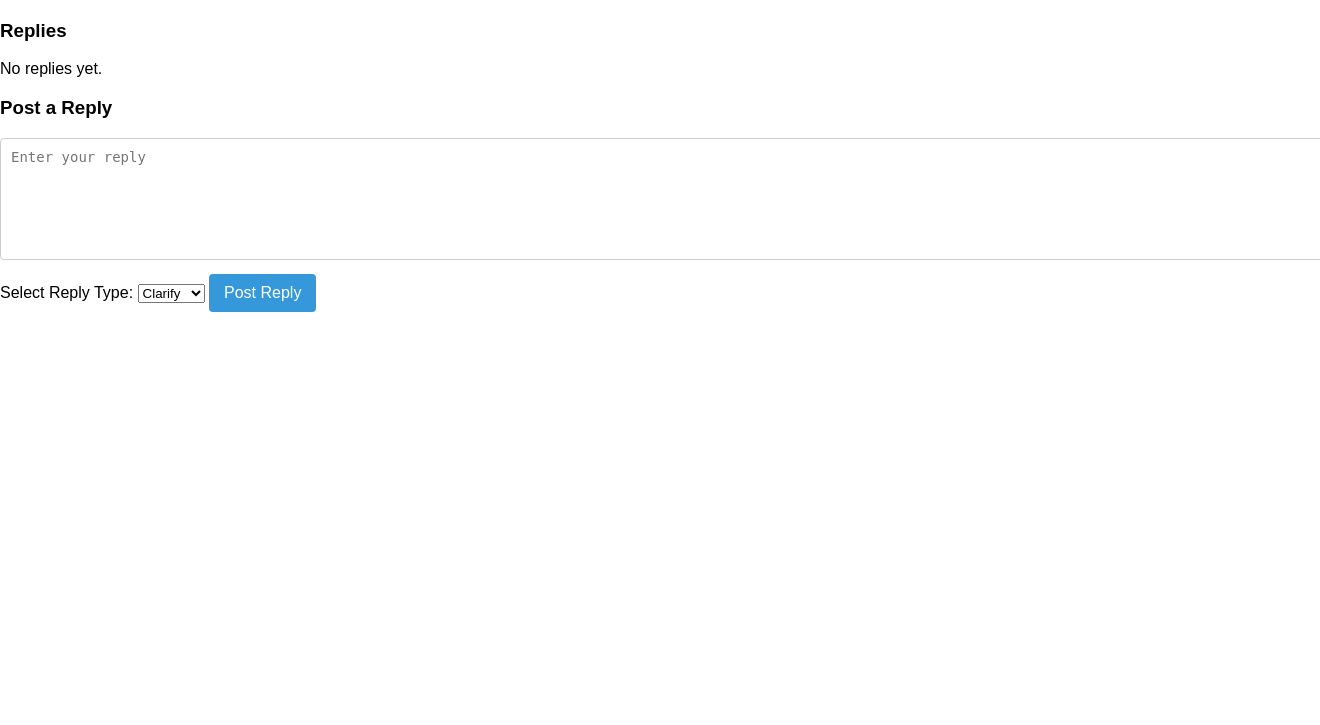
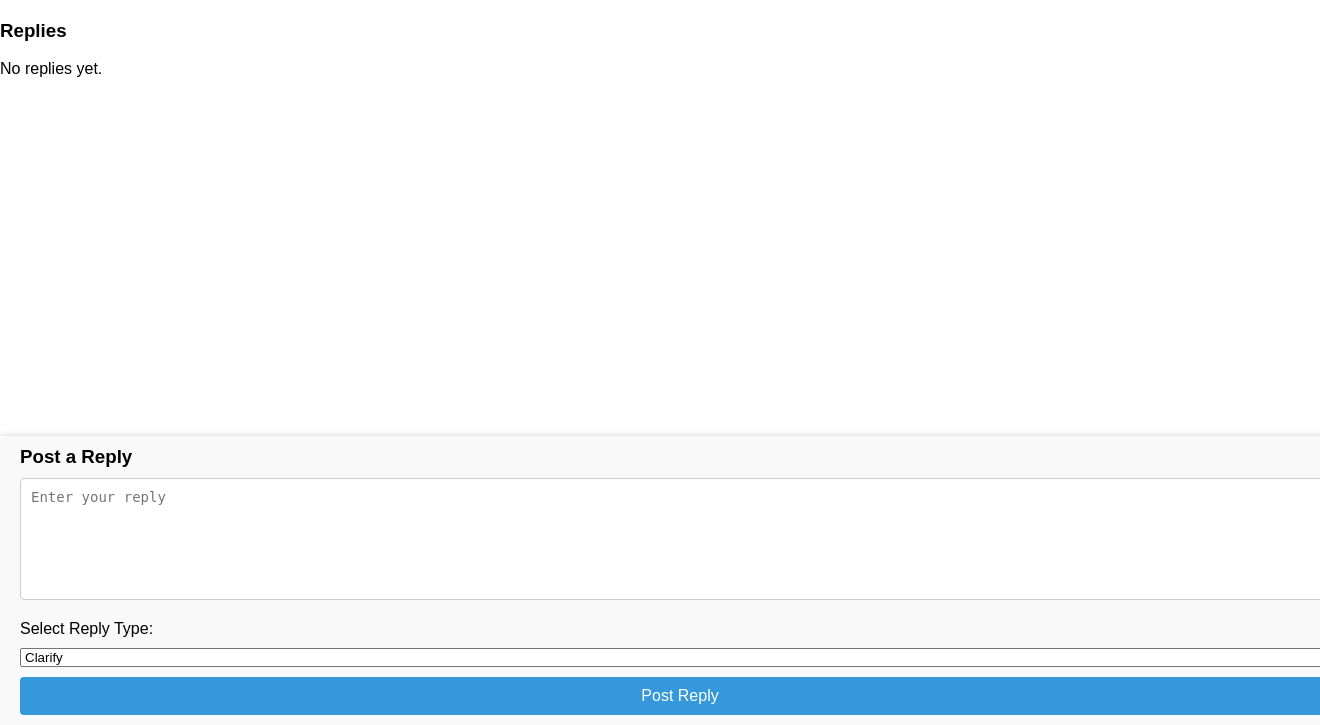
Before and after one commit to charlie-rasberry/debate-forum, a Flask app: page /claim/1 in a window 1320 px wide; the page is wider, and only the part inside the window is pictured. Shown: the part 75-800 px from the top of that part. Run offline with Flask 3, Linux system fonts and the light colour scheme; the visitor is signed in with stand-in values (Sample User, id 1).

Commit message:
Almost submittable

```diff
--- a/templates/view_claim.html
+++ b/templates/view_claim.html
@@ -5,6 +5,38 @@
     <meta name="viewport" content="width=device-width, initial-scale=1.0">
     <title>{{ claim[1] }}</title>
     <link rel="stylesheet" href="/static/style.css">
+    <style>
+        /* Fixed position for the "Post a Reply" section */
+        #create-reply {
+            position: fixed;
+            bottom: 0;
+            left: 0;
+            width: 100%;
+            background-color: #f9f9f9; /* Light background for the section */
+            box-shadow: 0 -2px 5px rgba(0, 0, 0, 0.1); /* Subtle shadow for emphasis */
+            padding: 10px 20px;
+            z-index: 1000; /* Ensures it stays on top of other content */
+        }
+
+        #create-reply h3 {
+            margin: 0 0 10px 0;
+        }
+
+        #create-reply form {
+            display: flex;
+            flex-direction: column;
+            gap: 10px;
+        }
+
+        #create-reply textarea {
+            width: 100%;
+            resize: none;
+        }
+
+        #create-reply select, #create-reply input[type="submit"] {
+            width: auto;
+        }
+    </style>
 </head>
 <body>
     <header>
@@ -51,8 +83,6 @@
             return date.toLocaleString(); // Returns a locale-specific string (e.g., "MM/DD/YYYY, HH:mm:ss")
         }
         </script>
-
-
 
         <!-- Replies Section -->
         <section id="replies">
```
Also changed, not shown: templates/view_topic.html (+29 -35 lines). Lines whose indentation alone changed are shown as unchanged.
